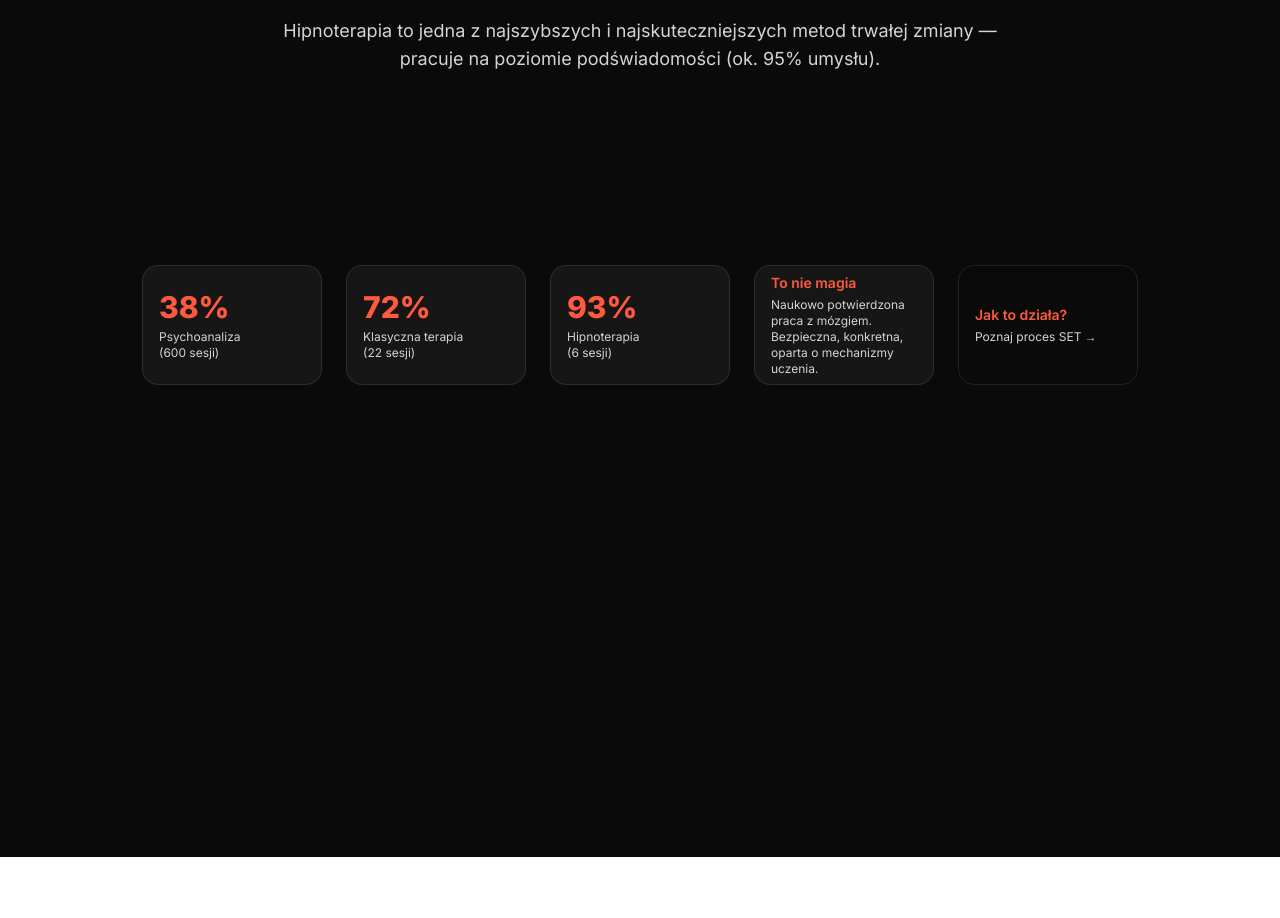
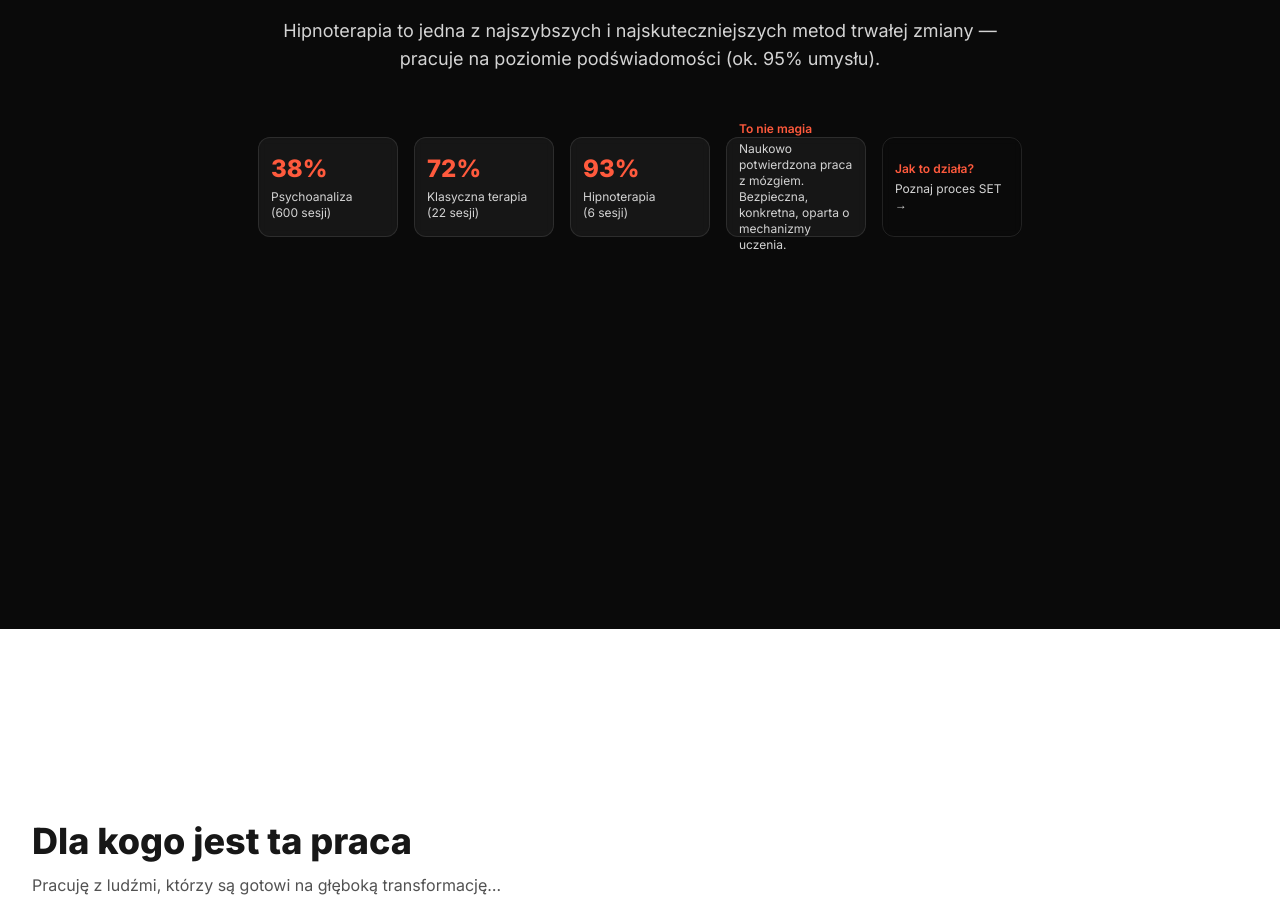
Before and after one commit to technikyvl/MAGIC-LANDING-PAGE-NEW, a Next.js app in the folder MAGICLIFELANDING/: page / in a window 1280 px wide. Shown: the part 1674-2592 px from the top of the page. Built offline with nearby package versions, Linux system fonts and the light colour scheme.

Commit message:
Update page.jsx

```diff
--- a/MAGICLIFELANDING/app/page.jsx
+++ b/MAGICLIFELANDING/app/page.jsx
@@ -170,41 +170,41 @@ export default function Page() {
             </p>
           </div>
 
-          <div id="rootContainer" className="relative min-h-[400px]">
+          <div id="rootContainer" className="relative min-h-[300px]">
 
             {/* All boxes in one perfectly aligned horizontal row */}
-            <div className="flex justify-center items-center gap-6 mt-48">
+            <div className="flex justify-center items-center gap-4 mt-16">
               <div className="stat-reveal">
-                <div className="rounded-2xl border border-white/10 bg-white/5 p-4 backdrop-blur-sm w-[180px] h-[120px] flex flex-col justify-center">
-                  <div className="text-3xl font-extrabold text-accent">38%</div>
+                <div className="rounded-xl border border-white/10 bg-white/5 p-3 backdrop-blur-sm w-[140px] h-[100px] flex flex-col justify-center">
+                  <div className="text-2xl font-extrabold text-accent">38%</div>
                   <div className="mt-1 text-xs text-neutral-300">Psychoanaliza<br/>(600 sesji)</div>
                 </div>
               </div>
 
               <div className="stat-reveal">
-                <div className="rounded-2xl border border-white/10 bg-white/5 p-4 backdrop-blur-sm w-[180px] h-[120px] flex flex-col justify-center">
-                  <div className="text-3xl font-extrabold text-accent">72%</div>
+                <div className="rounded-xl border border-white/10 bg-white/5 p-3 backdrop-blur-sm w-[140px] h-[100px] flex flex-col justify-center">
+                  <div className="text-2xl font-extrabold text-accent">72%</div>
                   <div className="mt-1 text-xs text-neutral-300">Klasyczna terapia<br/>(22 sesji)</div>
                 </div>
               </div>
 
               <div className="stat-reveal">
-                <div className="rounded-2xl border border-white/10 bg-white/5 p-4 backdrop-blur-sm w-[180px] h-[120px] flex flex-col justify-center">
-                  <div className="text-3xl font-extrabold text-accent">93%</div>
+                <div className="rounded-xl border border-white/10 bg-white/5 p-3 backdrop-blur-sm w-[140px] h-[100px] flex flex-col justify-center">
+                  <div className="text-2xl font-extrabold text-accent">93%</div>
                   <div className="mt-1 text-xs text-neutral-300">Hipnoterapia<br/>(6 sesji)</div>
                 </div>
               </div>
 
               <div className="stat-reveal">
-                <div className="rounded-2xl border border-white/10 bg-white/5 p-4 backdrop-blur-sm w-[180px] h-[120px] flex flex-col justify-center">
-                  <h3 className="font-semibold text-accent text-sm">To nie magia</h3>
+                <div className="rounded-xl border border-white/10 bg-white/5 p-3 backdrop-blur-sm w-[140px] h-[100px] flex flex-col justify-center">
+                  <h3 className="font-semibold text-accent text-xs">To nie magia</h3>
                   <p className="mt-1 text-xs text-neutral-300">Naukowo potwierdzona praca z mózgiem. Bezpieczna, konkretna, oparta o mechanizmy uczenia.</p>
                 </div>
               </div>
 
               <div className="stat-reveal">
-                <a href="#process" className="block rounded-2xl border border-white/10 bg-white/0 p-4 hover:bg-white/5 transition backdrop-blur-sm w-[180px] h-[120px] flex flex-col justify-center">
-                  <h3 className="font-semibold text-accent text-sm">Jak to działa?</h3>
+                <a href="#process" className="block rounded-xl border border-white/10 bg-white/0 p-3 hover:bg-white/5 transition backdrop-blur-sm w-[140px] h-[100px] flex flex-col justify-center">
+                  <h3 className="font-semibold text-accent text-xs">Jak to działa?</h3>
                   <p className="mt-1 text-xs text-neutral-300">Poznaj proces SET <span aria-hidden>→</span></p>
                 </a>
               </div>
```
